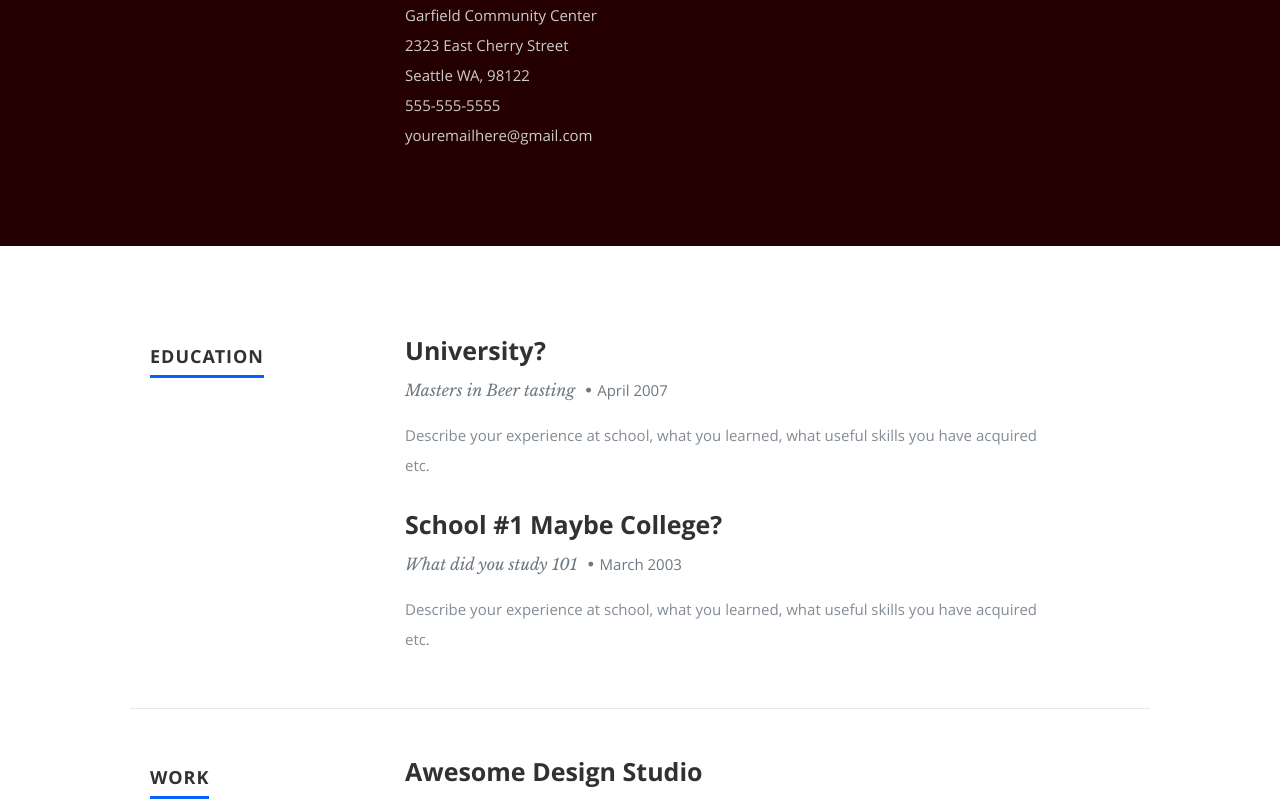
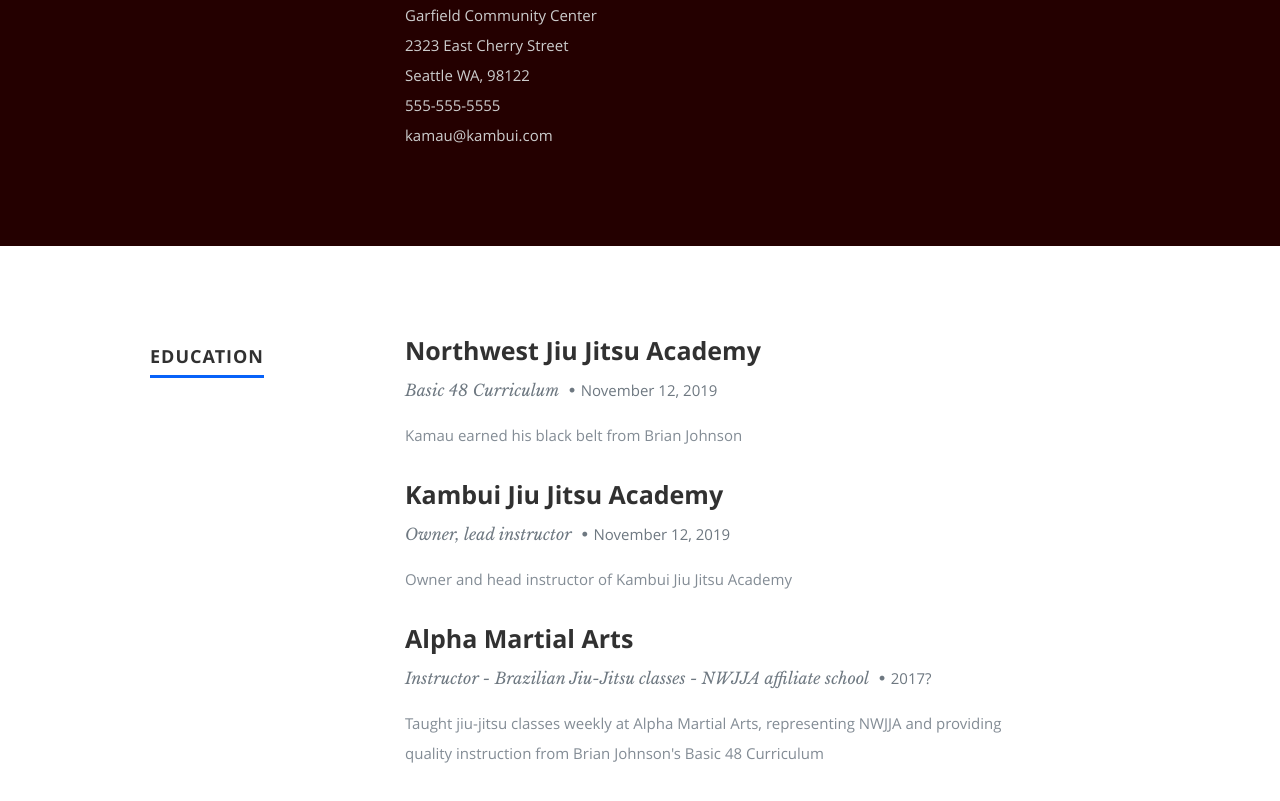
Before and after one commit to justinclanglinais/kambui, a React (Create React App) app: page / in a window 1280 px wide. Shown: the part 1160-1961 px from the top of the page. Built offline with nearby package versions, Linux system fonts and the light colour scheme.

Commit message:
updating experience/services

```diff
--- a/public/resumeData.json
+++ b/public/resumeData.json
@@ -6,10 +6,10 @@
     "backgroundImg":"kambui-bg.jpg",
     "bio":"Kamau Curnal is a Brazilian Jiu Jitsu black belt under Brian Johnson, a fourth-degree black belt under Rigan Machado.  He started jiu-jitsu in 2010 at over 360lbs, and was a felon and an addict in his past.  Now, he is a graduate of the 48 curriculum and has taught classes at Northwest Jiu-Jitsu Academy, Alpha Martial Arts, and his own Academy, Kambui Jiu Jitsu Academy.",
     "contactmessage":"Here is where you should write your message to readers to have them get in contact with you.",
-    "email": "youremailhere@gmail.com",
+    "email": "kamau@kambui.com",
     "phone": "555-555-5555",
-    "github":"https://github.com/nordicgiant2/react-nice-resume",
-    "project":"https://github.com/nordicgiant2/react-nice-resume",
+    "github":"https://github.com/kambui",
+    "project":"https://github.com/kambuistuff",
     "address":{
       "business":"Garfield Community Center",
       "street":"2323 East Cherry Street",
@@ -18,11 +18,11 @@
       "zip": "98122"
     },
     "website": "https://www.facebook.com/Kambui-Jiu-Jitsu-Academy-237339183733346/",
-    "resumedownload":"http://timbakerdev.com",
+    "resumedownload":"http://kambuijj.com",
     "social":[
       {
         "name":"facebook",
-        "url":"https://github.com/nordicgiant2/react-nice-resume",
+        "url":"https://www.facebook.com/Kambui-Jiu-Jitsu-Academy-237339183733346",
         "className":"fa fa-facebook"
       },
       {
@@ -32,35 +32,41 @@
       },
       {
         "name":"linkedin",
-        "url":"https://www.linkedin.com/in/tim-baker-8420009a/",
+        "url":"https://www.linkedin.com/",
         "className":"fa fa-linkedin"
       },
       {
         "name":"instagram",
-        "url":"http://instagram.com/tbaker_x",
+        "url":"https://www.instagram.com/kamb.ui/",
         "className":"fa fa-instagram"
       },
       {
         "name":"github",
-        "url":"https://github.com/nordicgiant2/react-nice-resume",
+        "url":"https://github.com/",
         "className":"fa fa-github"
       }
     ]
   },
-  "resume":{
-    "skillmessage":"Here you can create a short write-up of your skills to show off to employers",
+  "services":{
+    "skillmessage":"Kamau's Brazilian Jiu-Jitsu Journey",
     "education":[
       {
-        "school":"University?",
-        "degree":"Masters in Beer tasting",
-        "graduated":"April 2007",
-        "description":"Describe your experience at school, what you learned, what useful skills you have acquired etc."
+        "school":"Northwest Jiu Jitsu Academy",
+        "degree":"Basic 48 Curriculum",
+        "graduated":"November 12, 2019",
+        "description":"Kamau earned his black belt from Brian Johnson"
       },
       {
-        "school":"School #1 Maybe College?",
-        "degree":"What did you study 101",
-        "graduated":"March 2003",
-        "description":"Describe your experience at school, what you learned, what useful skills you have acquired etc."
+        "school":"Kambui Jiu Jitsu Academy",
+        "degree":"Owner, lead instructor",
+        "graduated":"November 12, 2019",
+        "description":"Owner and head instructor of Kambui Jiu Jitsu Academy"
+      },
+      {
+        "school":"Alpha Martial Arts",
+        "degree":"Instructor - Brazilian Jiu-Jitsu classes - NWJJA affiliate school",
+        "graduated":"2017?",
+        "description":"Taught jiu-jitsu classes weekly at Alpha Martial Arts, representing NWJJA and providing quality instruction from Brian Johnson's Basic 48 Curriculum"
       }
     ],
     "work":[
--- a/src/App.js
+++ b/src/App.js
@@ -5,7 +5,7 @@ import './App.css';
 import Header from './Components/Header';
 import Footer from './Components/Footer';
 import About from './Components/About';
-import Resume from './Components/Resume';
+import Services from './Components/Services';
 import Contact from './Components/Contact';
 import Academy from './Components/Academy';
 
@@ -47,7 +47,7 @@ class App extends Component {
       <div className="App">
         <Header data={this.state.resumeData.main}/>
         <About data={this.state.resumeData.main}/>
-        <Resume data={this.state.resumeData.resume}/>
+        <Services data={this.state.resumeData.services}/>
         <Academy data={this.state.resumeData.academy}/>
         <Contact data={this.state.resumeData.main}/>
         <Footer data={this.state.resumeData.main}/>
--- a/src/Components/About.js
+++ b/src/Components/About.js
@@ -24,7 +24,7 @@ class About extends Component {
             <img className="profile-pic" src={profilepic} alt="Kambui profile picture" />
          </div>
          <div className="nine columns main-col">
-            <h2>About Me</h2>
+            <h2>About Kamau</h2>
 
             <p>{bio}</p>
             <div className="row">
--- a/src/Components/Resume.js
+++ b/src/Components/Services.js
@@ -1,6 +1,6 @@
 import React, { Component } from 'react';
 
-class Resume extends Component {
+class Services extends Component {
 
   getRandomColor() {
     var letters = '0123456789ABCDEF';
@@ -91,4 +91,4 @@ class Resume extends Component {
   }
 }
 
-export default Resume;
+export default Services;
```
